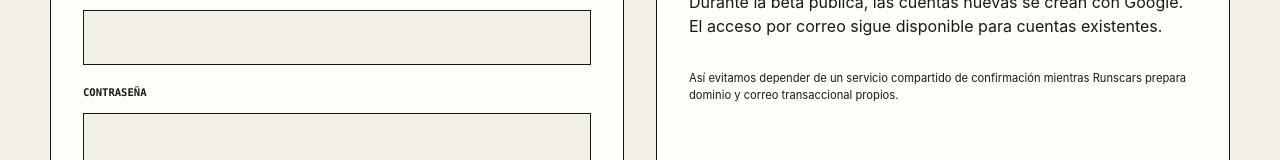
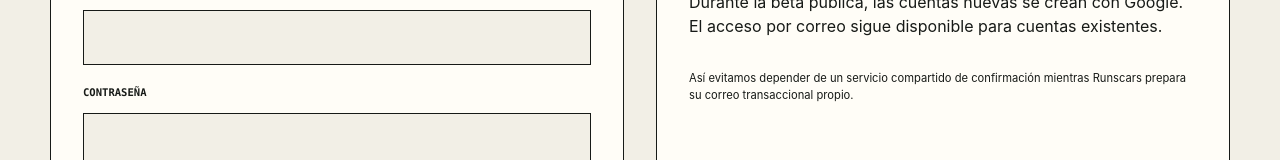
Before and after one commit to ortizserratosa/Runscars, a Next.js app in the folder web/: page /acceso in a window 1280 px wide. Shown: the part 1059-1219 px from the top of the page. Built offline with nearby package versions, Linux system fonts and the light colour scheme; no server answers.

Commit message:
chore: move production to runscars.app

```diff
--- a/web/src/app/acceso/page.tsx
+++ b/web/src/app/acceso/page.tsx
@@ -73,8 +73,8 @@ export default async function AccessPage() {
               </p>
               <p className="form-message">
                 {en
-                  ? "This avoids relying on a shared confirmation-email service while Runscars prepares its own domain and transactional mail."
-                  : "Así evitamos depender de un servicio compartido de confirmación mientras Runscars prepara dominio y correo transaccional propios."}
+                  ? "This avoids relying on a shared confirmation-email service while Runscars prepares its own transactional mail."
+                  : "Así evitamos depender de un servicio compartido de confirmación mientras Runscars prepara su correo transaccional propio."}
               </p>
             </div>
           )}
```
Also changed, not shown: 6 other files (tests, documents, lock files or other folders).
